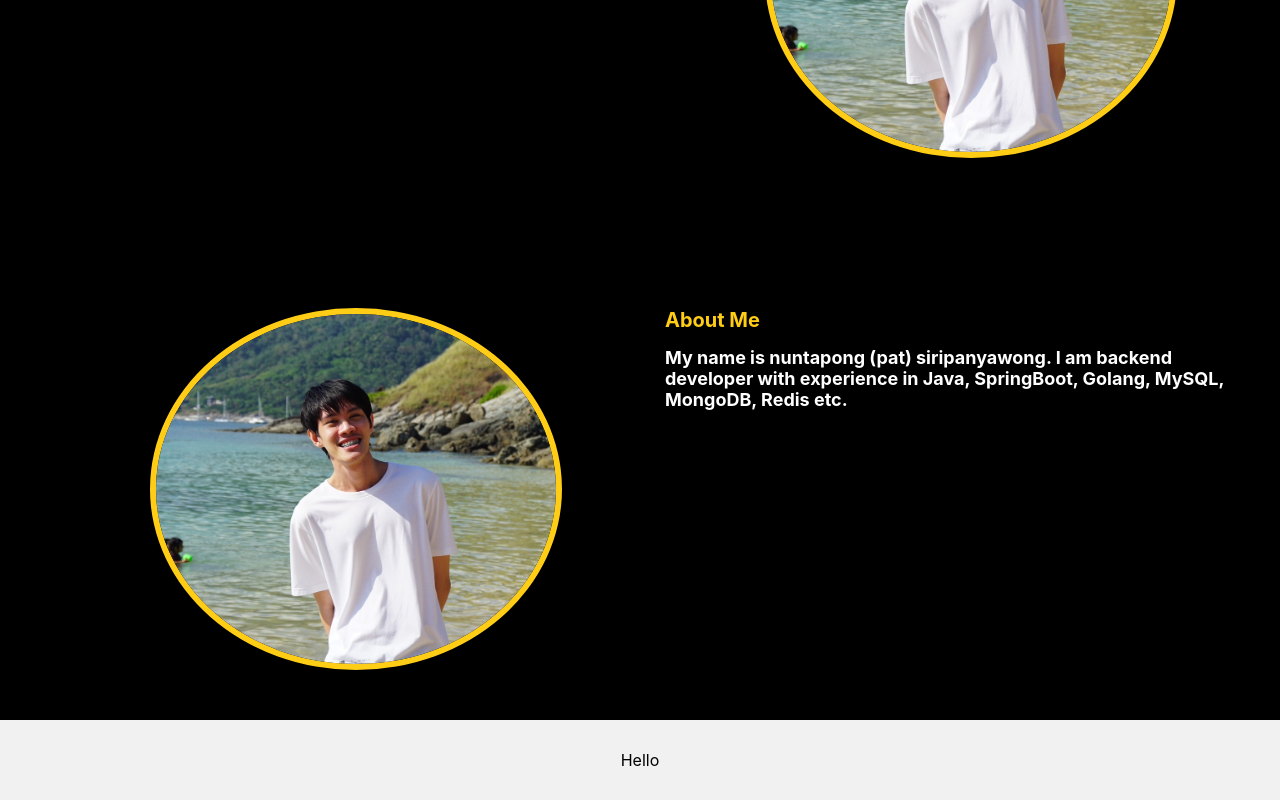
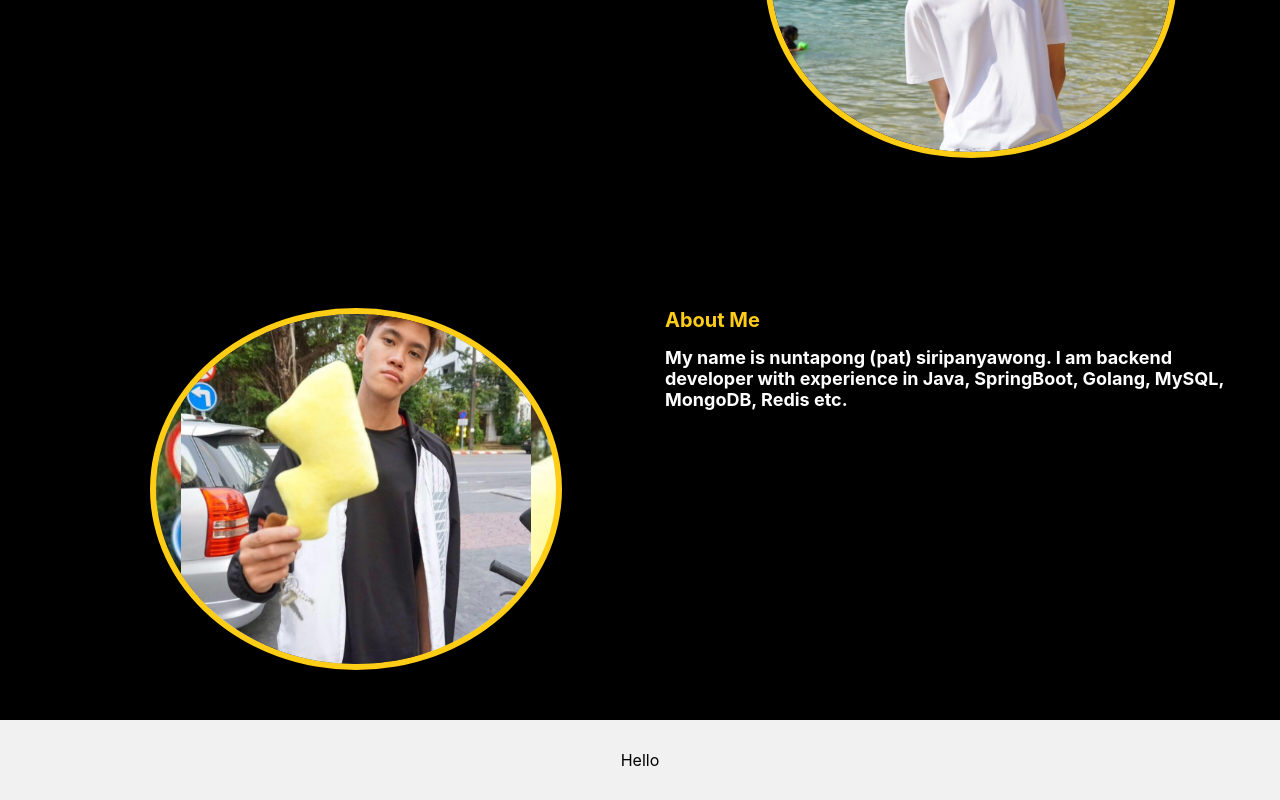
Before and after one commit to NuntapongS/my-portfolio, a React (Create React App) app: page / in a window 1280 px wide. Shown: the part 548-1348 px from the top of the page. Built offline with nearby package versions, Linux system fonts and the light colour scheme.

Commit message:
add new image

```diff
--- a/src/App.css
+++ b/src/App.css
@@ -115,12 +115,23 @@ b {
   margin-right: 100px;
 }
 
-.img {
+.img1 {
   border: 6px solid #FFCD15;
   border-radius: 50%;
   height: 350px;
   object-fit: cover;
   background-image: url(./image/S__8454147.jpg);
+  margin-bottom: 50px;
+  margin-left: 100px;
+  width: 400px;
+}
+
+.img2 {
+  border: 6px solid #FFCD15;
+  border-radius: 50%;
+  height: 350px;
+  object-fit: scale-down;
+  background-image: url(./image/15747616_1432756206764503_7783558084339154744_n.jpg);
   margin-bottom: 50px;
   margin-left: 100px;
   width: 400px;
--- a/src/components/whoAmI.tsx
+++ b/src/components/whoAmI.tsx
@@ -1,4 +1,5 @@
-import profile from "../image/S__8454147.jpg";
+import profile2 from "../image/15747616_1432756206764503_7783558084339154744_n.jpg";
+import profile1 from "../image/S__8454147.jpg";
 import {
   default as myBelieve,
   default as myInterview,
@@ -27,7 +28,7 @@ const WhoAmI = () => {
         </div>
         <div>
           {" "}
-          <img src={profile} className="img" alt="profile" />
+          <img src={profile1} className="img1" alt="profile1" />
         </div>
       </div>
       <div className="head-content flex-reverse">
@@ -40,7 +41,7 @@ const WhoAmI = () => {
         </div>
         <div>
           {" "}
-          <img src={profile} className="img" alt="profile" />
+          <img src={profile2} className="img2" alt="profile2" />
         </div>
       </div>
     </div>
```
Also changed, not shown: src/image/15747616_1432756206764503_7783558084339154744_n.jpg (added).
